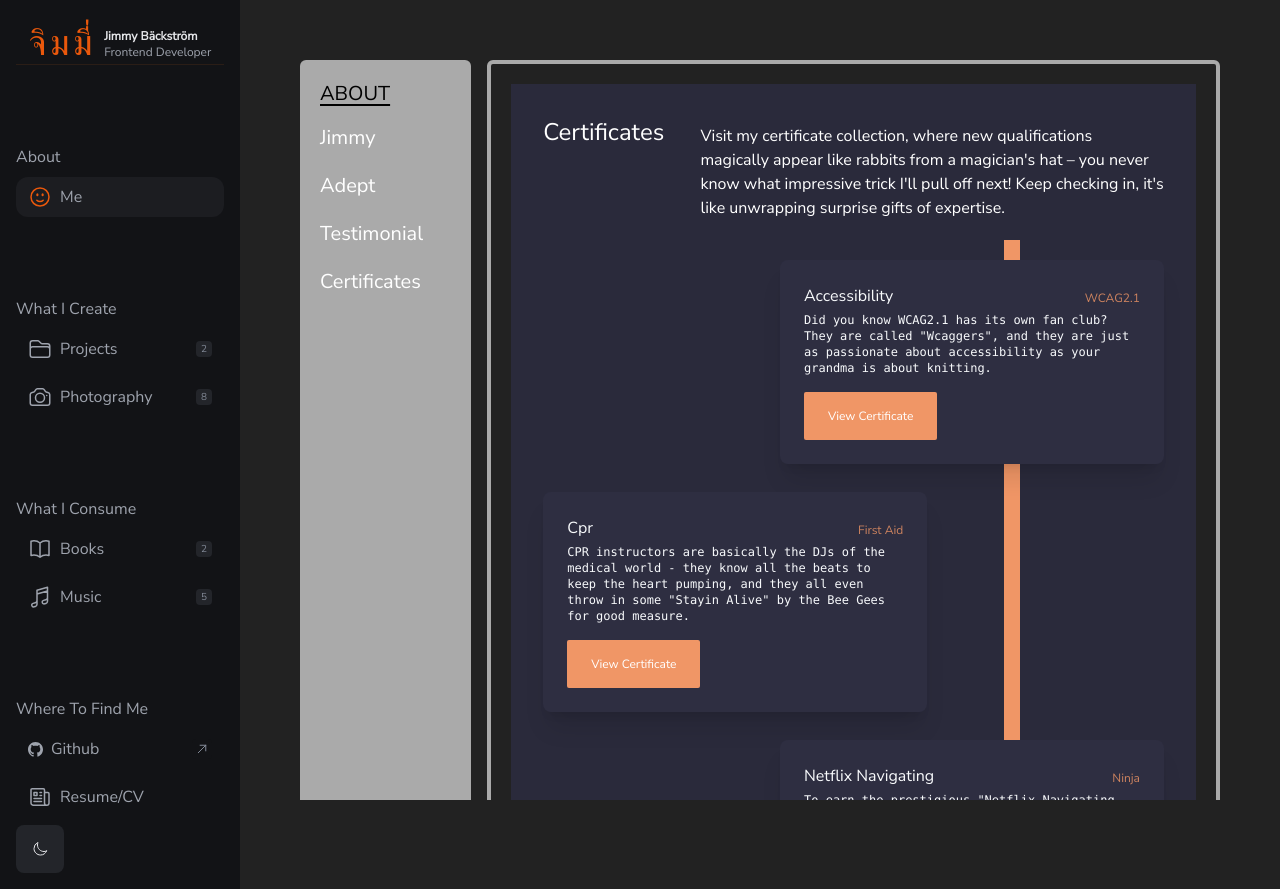
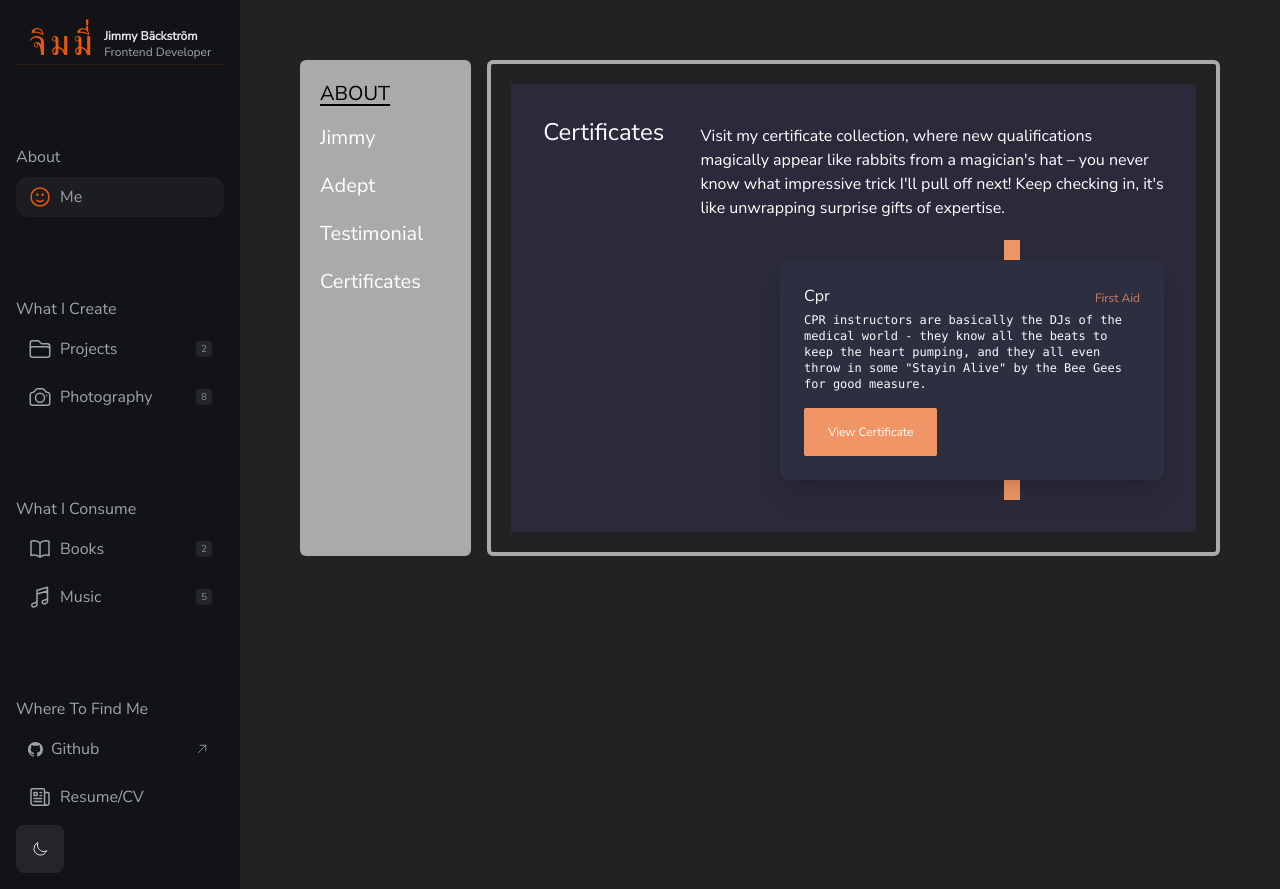
Before and after one commit to wongprom/test-next-13, a Next.js app: page /about/certificates in a window 1280 px wide. Built offline with nearby package versions, Linux system fonts and the light colour scheme.

Commit message:
#8 Use only one certificate to test.

```diff
--- a/data/data.ts
+++ b/data/data.ts
@@ -144,13 +144,13 @@ const testimonials = [
 ];
 
 const testCertificates = [
-  {
-    slug: 'accessibility',
-    title: 'Accessibility',
-    subTitle: 'WCAG2.1',
-    infoText:
-      'Did you know WCAG2.1 has its own fan club? They are called "Wcaggers", and they are just as passionate about accessibility as your grandma is about knitting.',
-  },
+  // {
+  //   slug: 'accessibility',
+  //   title: 'Accessibility',
+  //   subTitle: 'WCAG2.1',
+  //   infoText:
+  //     'Did you know WCAG2.1 has its own fan club? They are called "Wcaggers", and they are just as passionate about accessibility as your grandma is about knitting.',
+  // },
   {
     slug: 'cpr',
     title: 'cpr',
@@ -158,27 +158,27 @@ const testCertificates = [
     infoText:
       'CPR instructors are basically the DJs of the medical world - they know all the beats to keep the heart pumping, and they all even throw in some "Stayin Alive" by the Bee Gees for good measure.',
   },
-  {
-    slug: 'netflix-navigating',
-    title: 'Netflix Navigating',
-    subTitle: 'Ninja',
-    infoText:
-      'To earn the prestigious "Netflix Navigating Ninja" certificate, binge-watch at least 20 series in a week without falling asleep or losing the remote control. Bonus points for perfecting the art of ordering takeout without leaving your couch!',
-  },
-  {
-    slug: 'cooking',
-    title: 'Cooking',
-    subTitle: 'Microwave Magician',
-    infoText:
-      'Microwave Magicians have turned reheating leftovers into a culinary art form, defying expectations one beep at a time.',
-  },
-  {
-    slug: 'texting',
-    title: 'Texting',
-    subTitle: 'Emoji Ambassador',
-    infoText:
-      'Emoji Ambassadors have unlocked the secret language of emojis, fluently expressing emotions and ideas through the art of tiny digital symbols.',
-  },
+  // {
+  //   slug: 'netflix-navigating',
+  //   title: 'Netflix Navigating',
+  //   subTitle: 'Ninja',
+  //   infoText:
+  //     'To earn the prestigious "Netflix Navigating Ninja" certificate, binge-watch at least 20 series in a week without falling asleep or losing the remote control. Bonus points for perfecting the art of ordering takeout without leaving your couch!',
+  // },
+  // {
+  //   slug: 'cooking',
+  //   title: 'Cooking',
+  //   subTitle: 'Microwave Magician',
+  //   infoText:
+  //     'Microwave Magicians have turned reheating leftovers into a culinary art form, defying expectations one beep at a time.',
+  // },
+  // {
+  //   slug: 'texting',
+  //   title: 'Texting',
+  //   subTitle: 'Emoji Ambassador',
+  //   infoText:
+  //     'Emoji Ambassadors have unlocked the secret language of emojis, fluently expressing emotions and ideas through the art of tiny digital symbols.',
+  // },
 ];
 
 export { characterTestADEPT15, testimonials, testCertificates };
```
